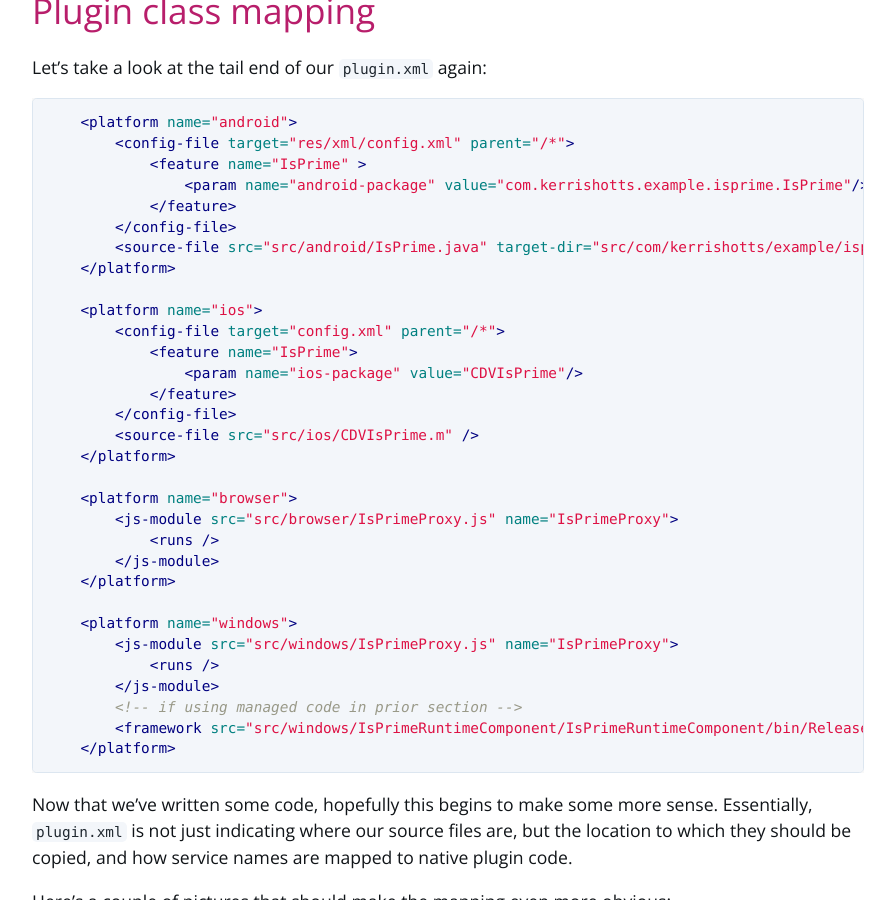
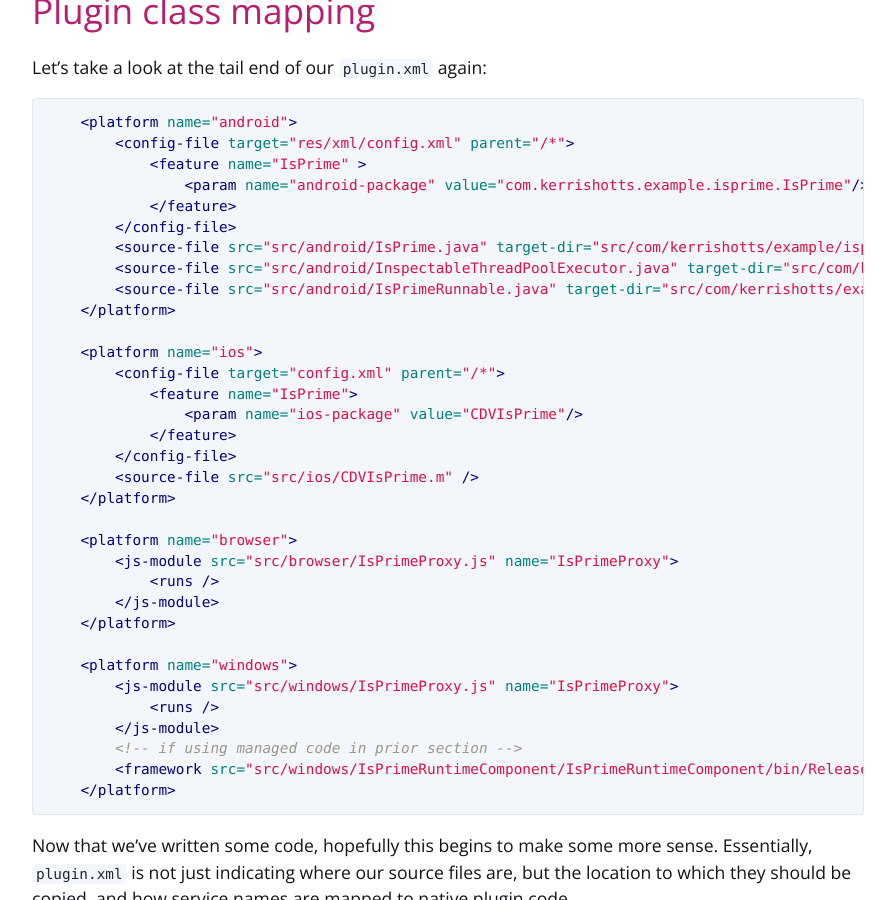
Before and after one commit to kerrishotts/pgday, a Jekyll site: the page built from workshops/2017/campp/creating-4.md, in a window 1280 px wide and 900 px high, scrolled down 516 px. Shown: the whole window, without its empty margins (192-1087 px from the left). Built offline with Jekyll 4.4.1, drawn with Linux system fonts in a browser that asks for light colours.

Commit message:
Add xml additions

```diff
--- a/workshops/2017/campp/creating-4.md
+++ b/workshops/2017/campp/creating-4.md
@@ -22,6 +22,8 @@ Let's take a look at the tail end of our `plugin.xml` again:
             </feature>
         </config-file>
         <source-file src="src/android/IsPrime.java" target-dir="src/com/kerrishotts/example/isprime" />
+        <source-file src="src/android/InspectableThreadPoolExecutor.java" target-dir="src/com/kerrishotts/example/isprime" />
+        <source-file src="src/android/IsPrimeRunnable.java" target-dir="src/com/kerrishotts/example/isprime" />
     </platform>
 
     <platform name="ios">
```
